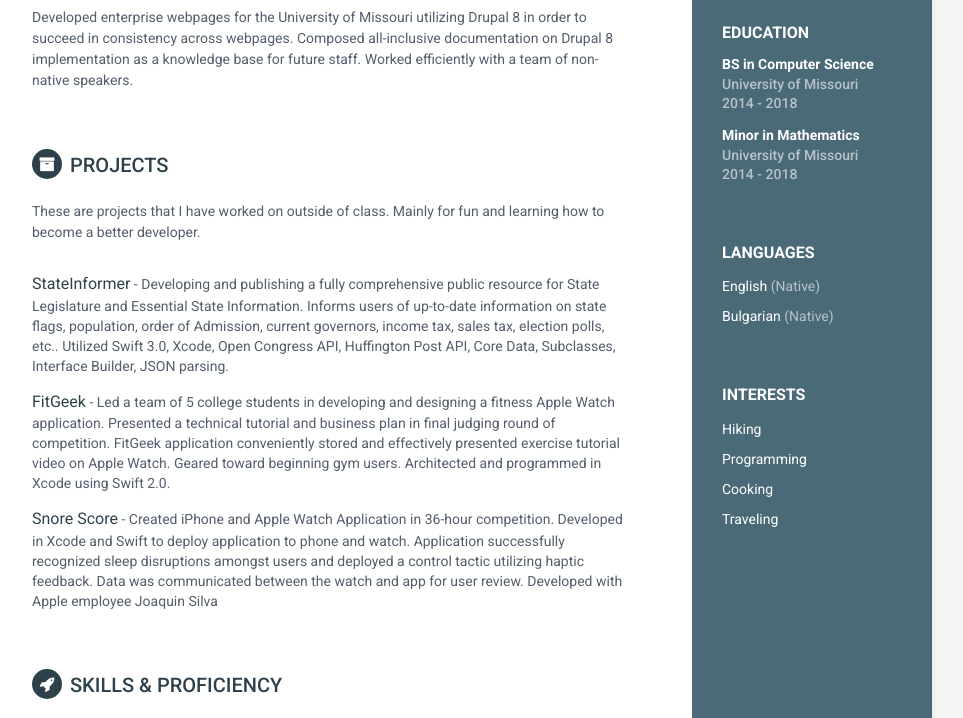
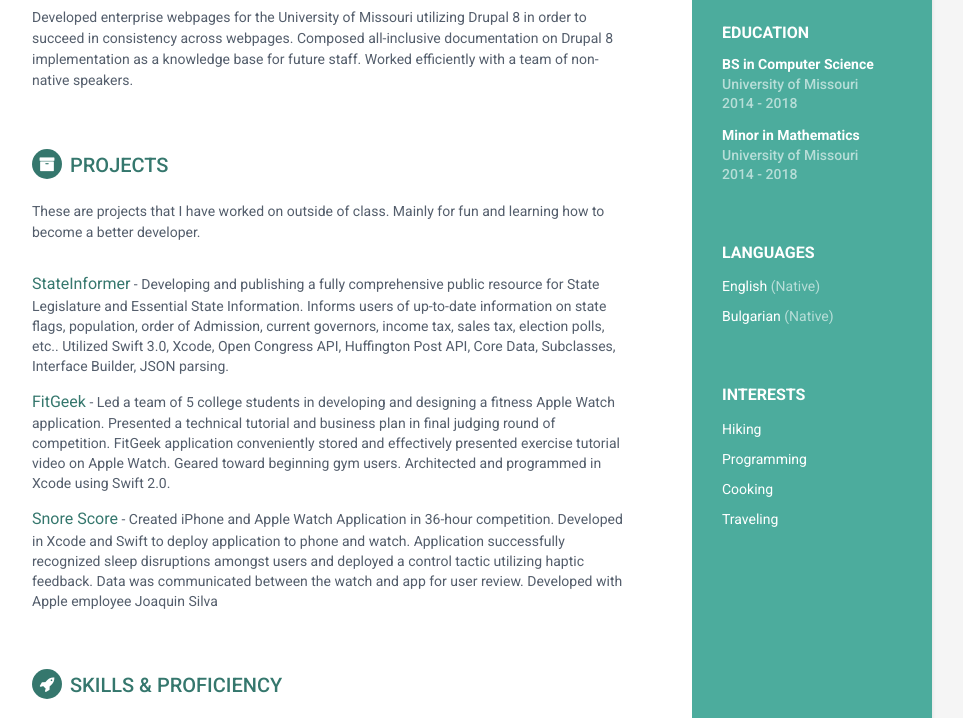
Before and after one commit to TeddyIvanov/TeddyIvanov.github.io, a plain HTML site: page index.html in a window 1280 px wide. Shown: the part 683-1401 px from the top of the page, without its empty margins (188-1151 px from the left). Drawn offline with Linux system fonts and the light colour scheme.

Commit message:
Update index.html

```diff
--- a/index.html
+++ b/index.html
@@ -18,7 +18,7 @@
     <link rel="stylesheet" href="assets/plugins/font-awesome/css/font-awesome.css">
 
     <!-- Theme CSS -->
-    <link id="theme-style" rel="stylesheet" href="assets/css/styles-6.css">
+    <link id="theme-style" rel="stylesheet" href="assets/css/styles-2.css">
     <!-- HTML5 shim and Respond.js for IE8 support of HTML5 elements and media queries -->
     <!--[if lt IE 9]>
       <script src="https://oss.maxcdn.com/html5shiv/3.7.2/html5shiv.min.js"></script>
```
